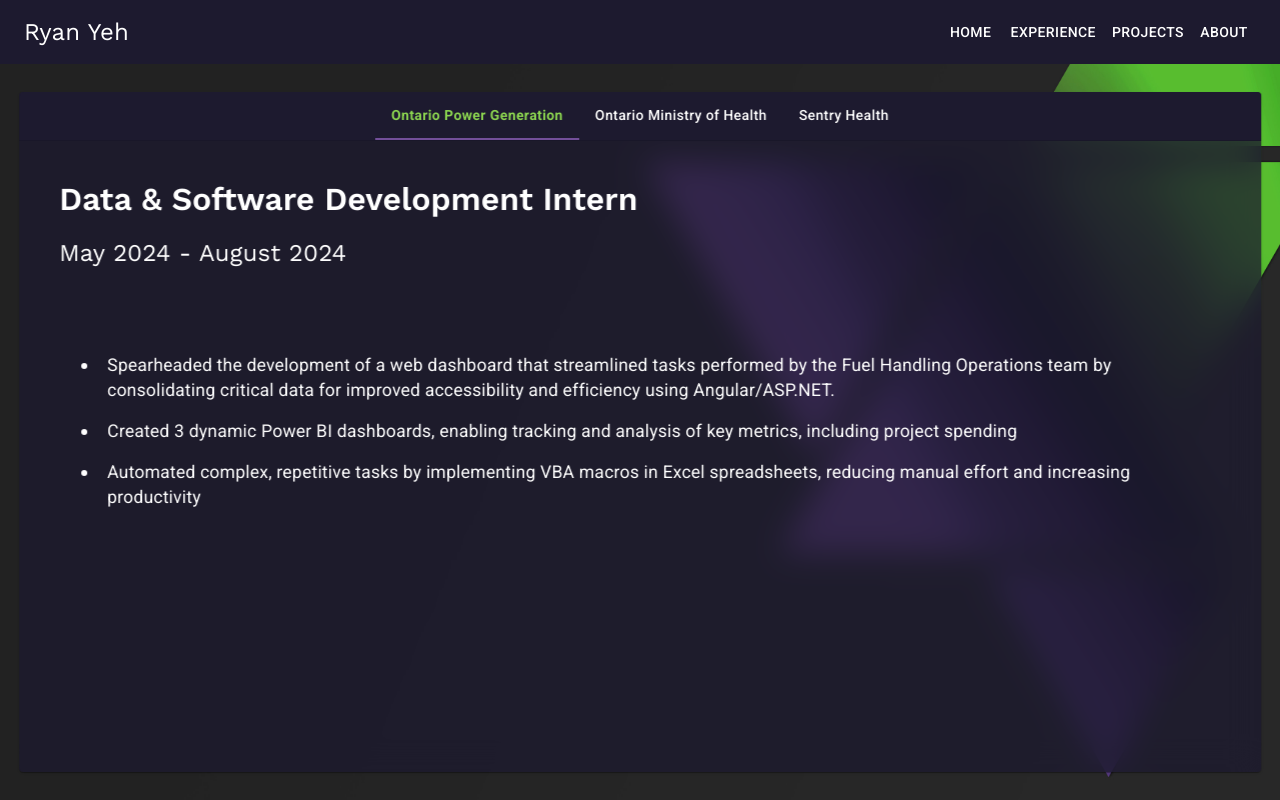
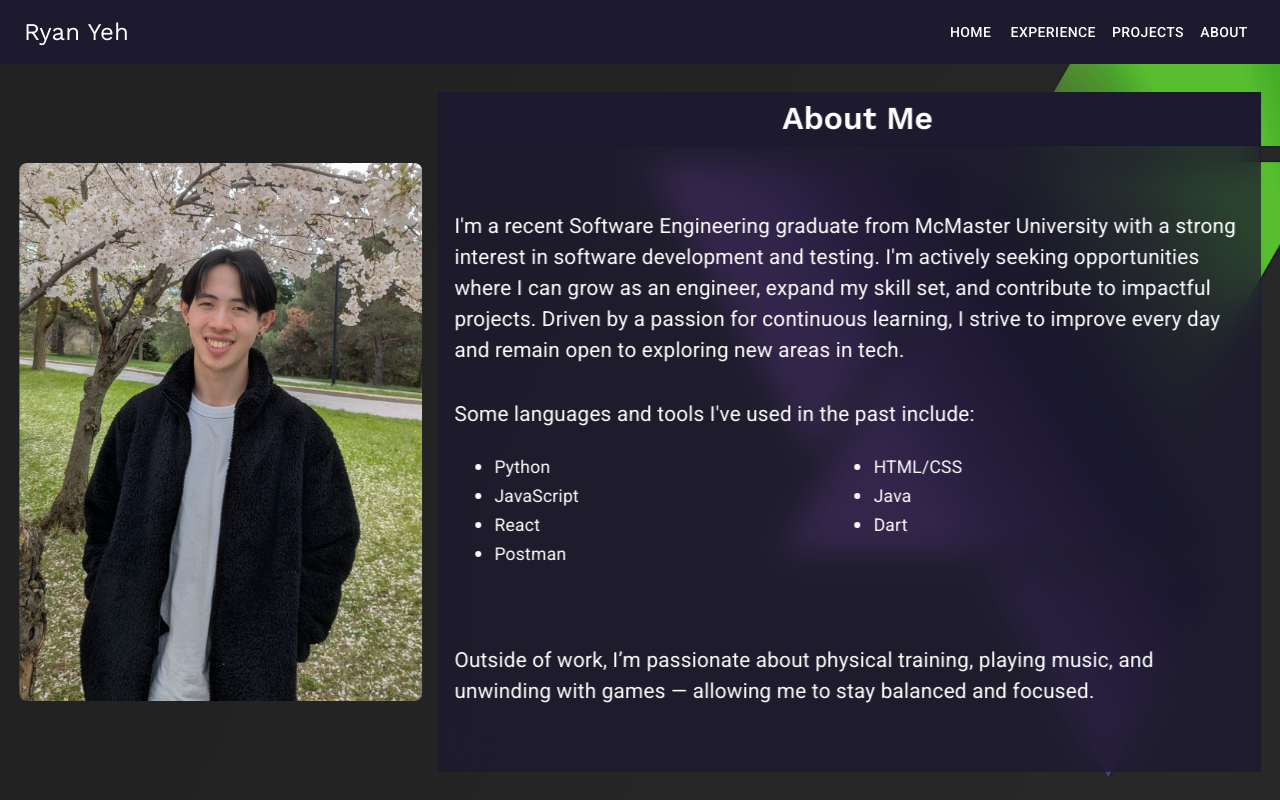
Before and after one commit to r-yeh/r-yeh.github.io, a React (Vite) app: page /#/about in a window 1280 px wide. Before the commit this address led to /#/experience. Built offline with nearby package versions, Linux system fonts and the light colour scheme.

Commit message:
tweaked motion setup on about page for smoother animation

```diff
--- a/src/pages/About/index.jsx
+++ b/src/pages/About/index.jsx
@@ -20,10 +20,6 @@
                 container
                 spacing={2}
                 sx={{height: '100%'}}
-                component={motion.div}
-                variants={pageVariants}
-                initial="hidden"
-                animate="show"
             >
                 <Grid size={{xs: 12, md: 4}}>
                     <div style={{
@@ -33,12 +29,26 @@
                         justifyContent: 'center',
                         alignItems: 'center'
                     }}>
-                        <img style={{maxHeight: '100%', maxWidth: '100%', objectFit: 'contain', borderRadius: '8px'}}
-                             src={AboutPicture} alt='Picture of Me'/>
+                        <motion.img
+                            src={AboutPicture} alt='Picture of Me'
+                            style={{
+                                maxHeight: '100%',
+                                maxWidth: '100%',
+                                objectFit: 'contain',
+                                borderRadius: '8px'
+                            }}
+                            variants={pageVariants}
+                            initial="hidden"
+                            animate="show"/>
                     </div>
                 </Grid>
                 <Grid size={{xs: 12, md: 8}}>
-                    <Paper sx={{
+                    <Paper
+                        component={motion.div}
+                        variants={pageVariants}
+                        initial="hidden"
+                        animate="show"
+                        sx={{
                             display: 'flex',
                             flexDirection: 'column',
                             height: '100%',
```
Lines whose indentation alone changed are shown as unchanged.
